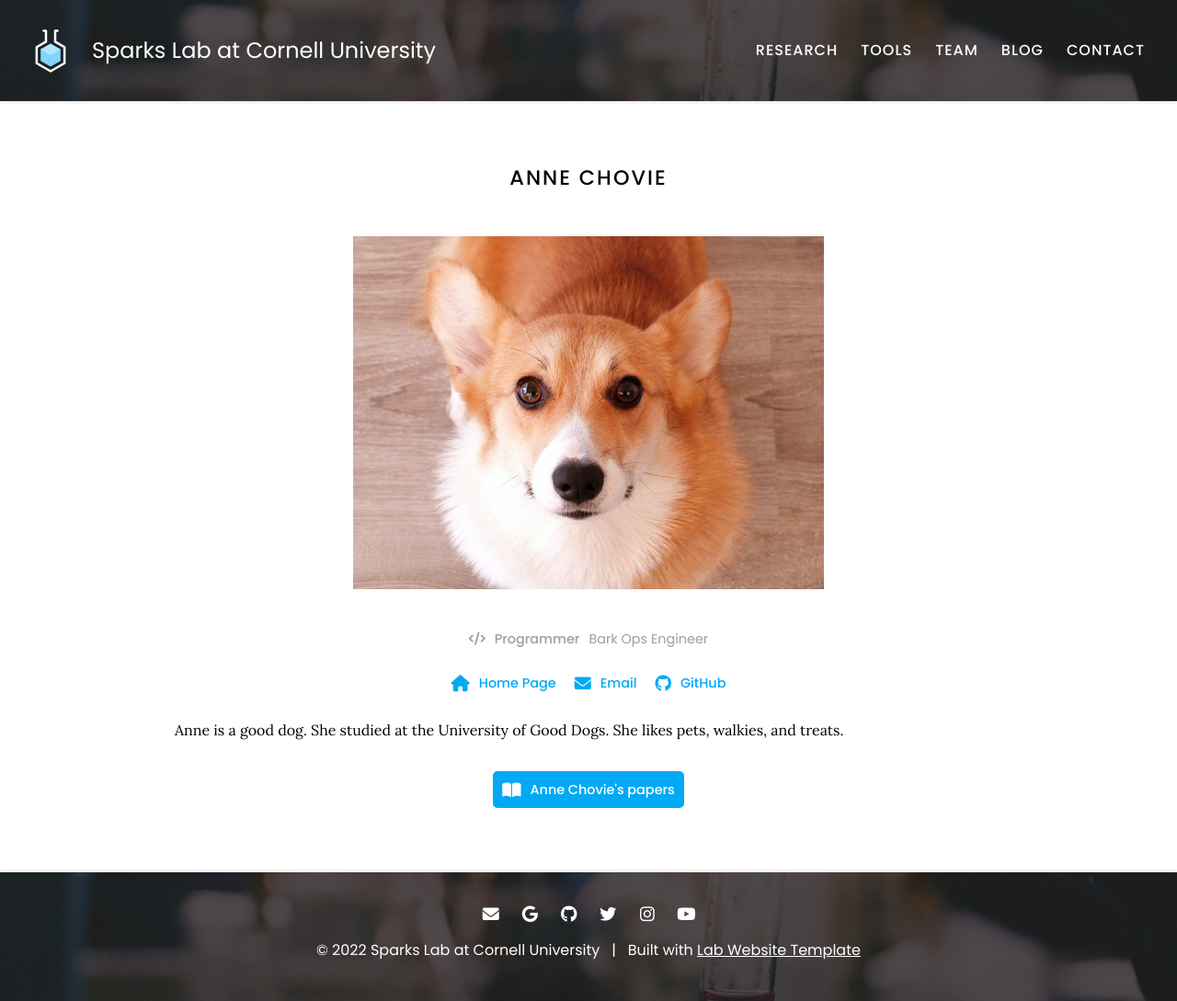
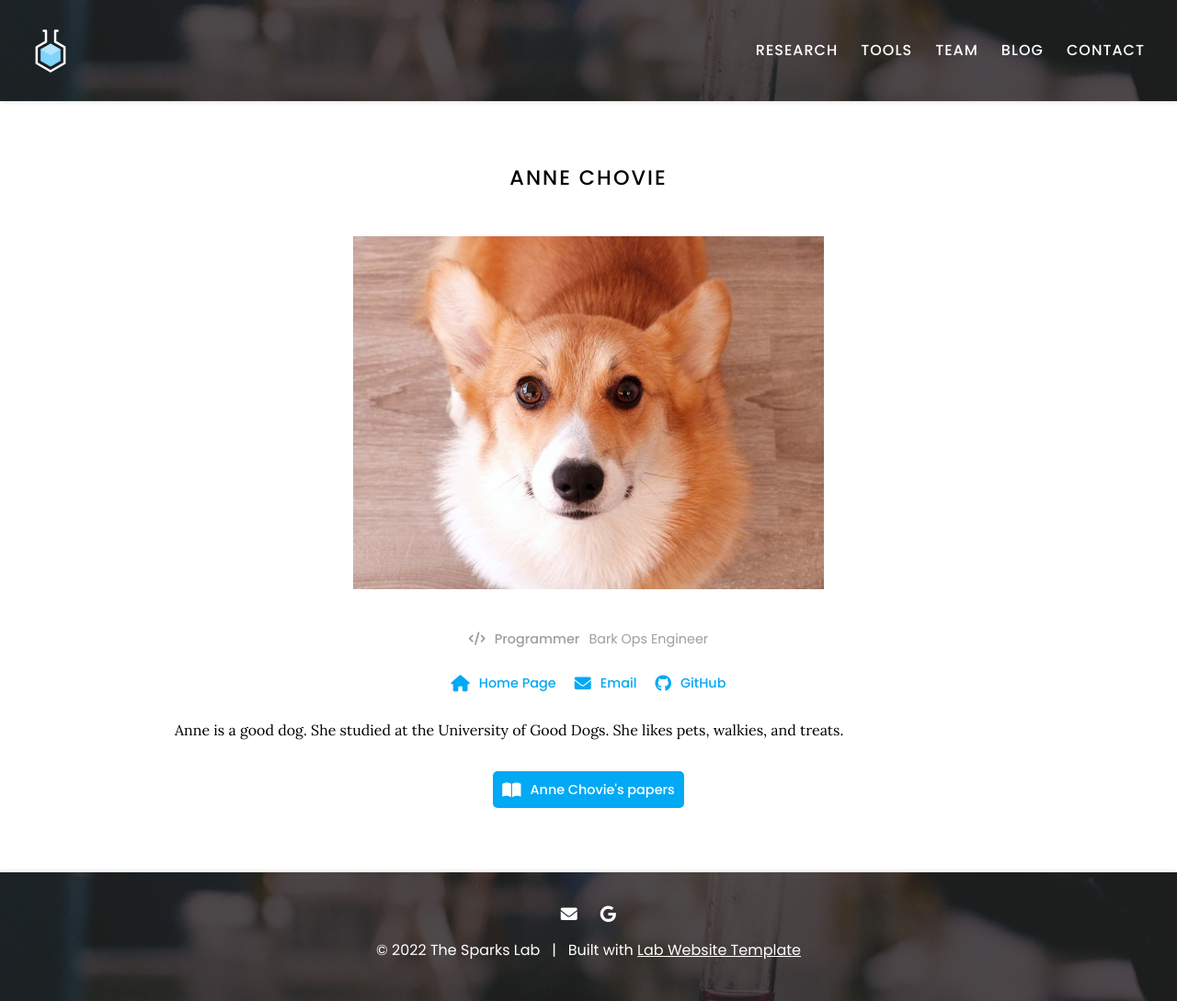
Before and after one commit to Dpetticord3/Sparks_Lab_Website, a Jekyll site: the page built from _members/anne-chovie.md, in a window 1280 px wide. Shown: the whole page at 92% size. Built offline with Jekyll 4.4.1, drawn with Linux system fonts in a browser that asks for light colours.

Commit message:
Update _config.yaml

```diff
--- a/_config.yaml
+++ b/_config.yaml
@@ -1,21 +1,18 @@
 ### basic settings
 
 # site properties and page defaults
-title:  Sparks Lab at Cornell University
+title:  The Sparks Lab
 description: A landing page for the research and activities of the Sparks Lab! Welcome!
 logo: images/logo.svg
+logo-text: false
 header: images/background.jpg
 footer: images/background.jpg
 baseurl: ""
 
 # site social media and other links
 links:
-  email: jane.smith@your-lab.com
-  google-scholar: Jane Smith
-  github: your-lab
-  twitter: YourLabHandle
-  instagram: YourLabHandle
-  youtube: YourLabChannel
+  email: jps66@cornell.edu
+  google-scholar: Jed Sparks
 
 ### advanced settings
 
```
